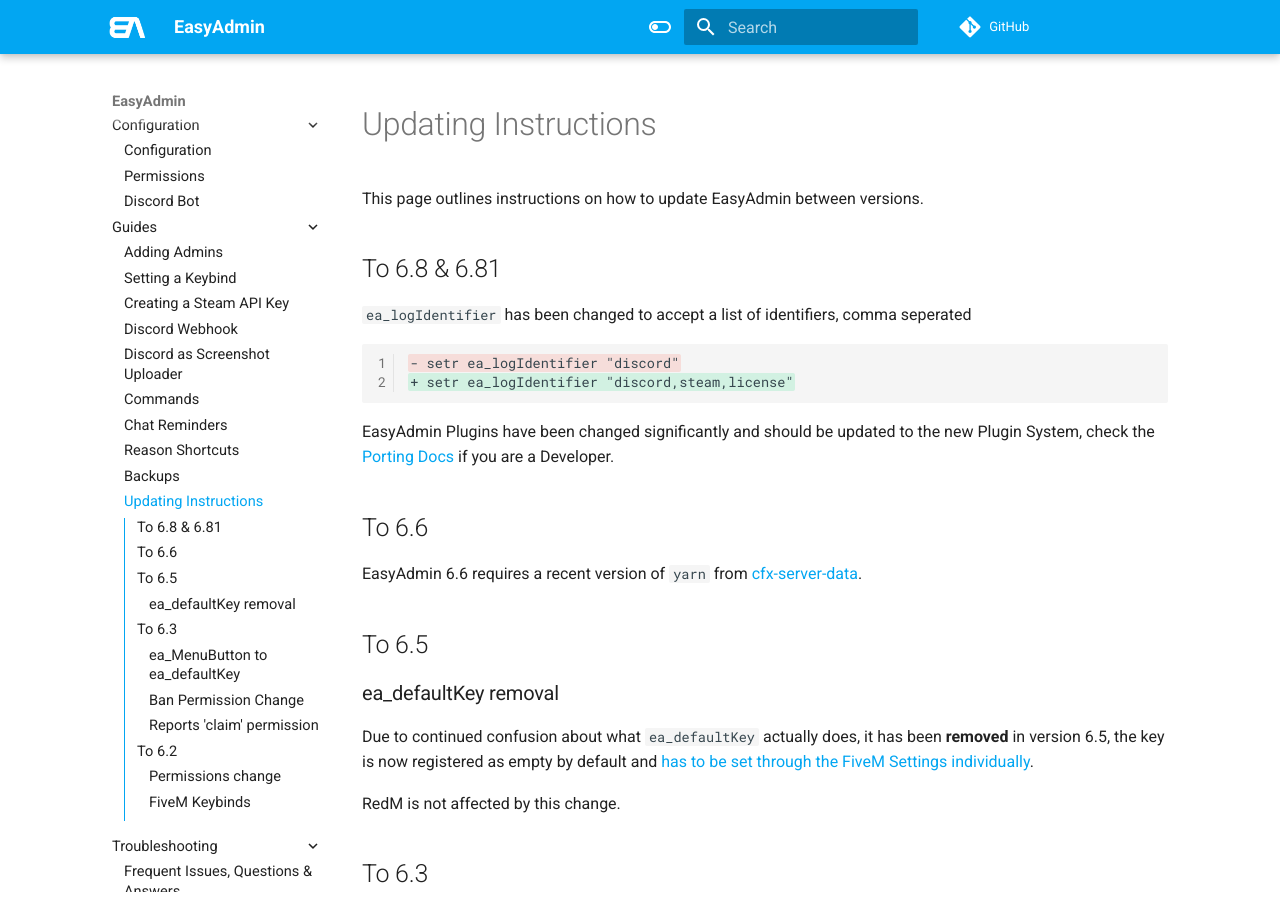
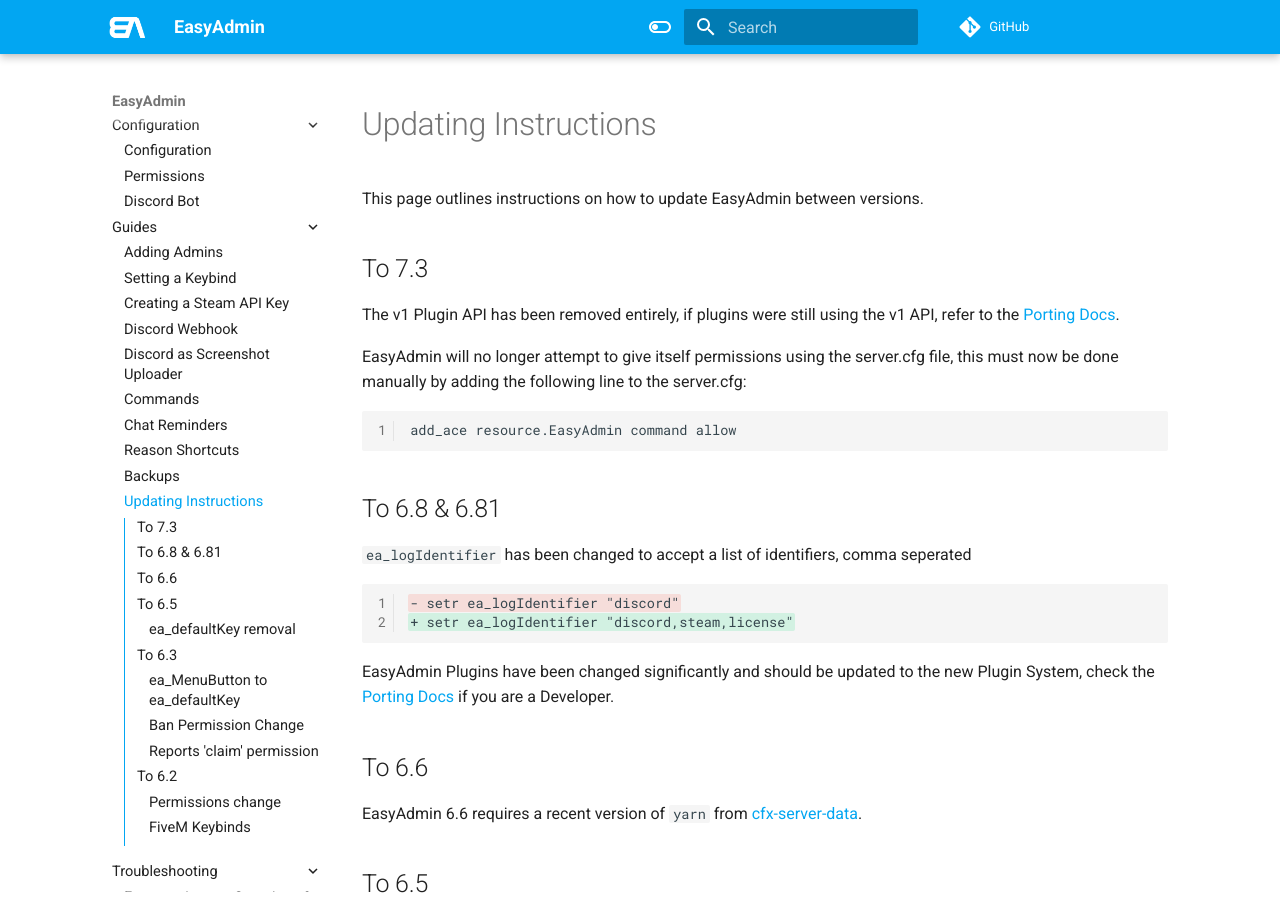
Before and after one commit to Blumlaut/EasyAdmin-docs, an MkDocs documentation site: the page built from docs/updating.md, in a window 1280 px wide and 900 px high. Built offline with MkDocs 1.6.1 and Material for MkDocs 9.7.7, drawn with Linux system fonts in a browser that asks for light colours; comment, search, counter and statistics services are not loaded.

Commit message:
Update updating.md

````diff
--- a/docs/updating.md
+++ b/docs/updating.md
@@ -1,6 +1,17 @@
 # Updating Instructions
 
 This page outlines instructions on how to update EasyAdmin between versions.
+
+## To 7.3
+
+The v1 Plugin API has been removed entirely, if plugins were still using the v1 API, refer to the [Porting Docs](plugins.md#porting-plugins-to-68).
+
+EasyAdmin will no longer attempt to give itself permissions using the server.cfg file, this must now be done manually by adding the following line to the server.cfg:
+
+```
+add_ace resource.EasyAdmin command allow
+```
+
 
 ## To 6.8 & 6.81
 
````
